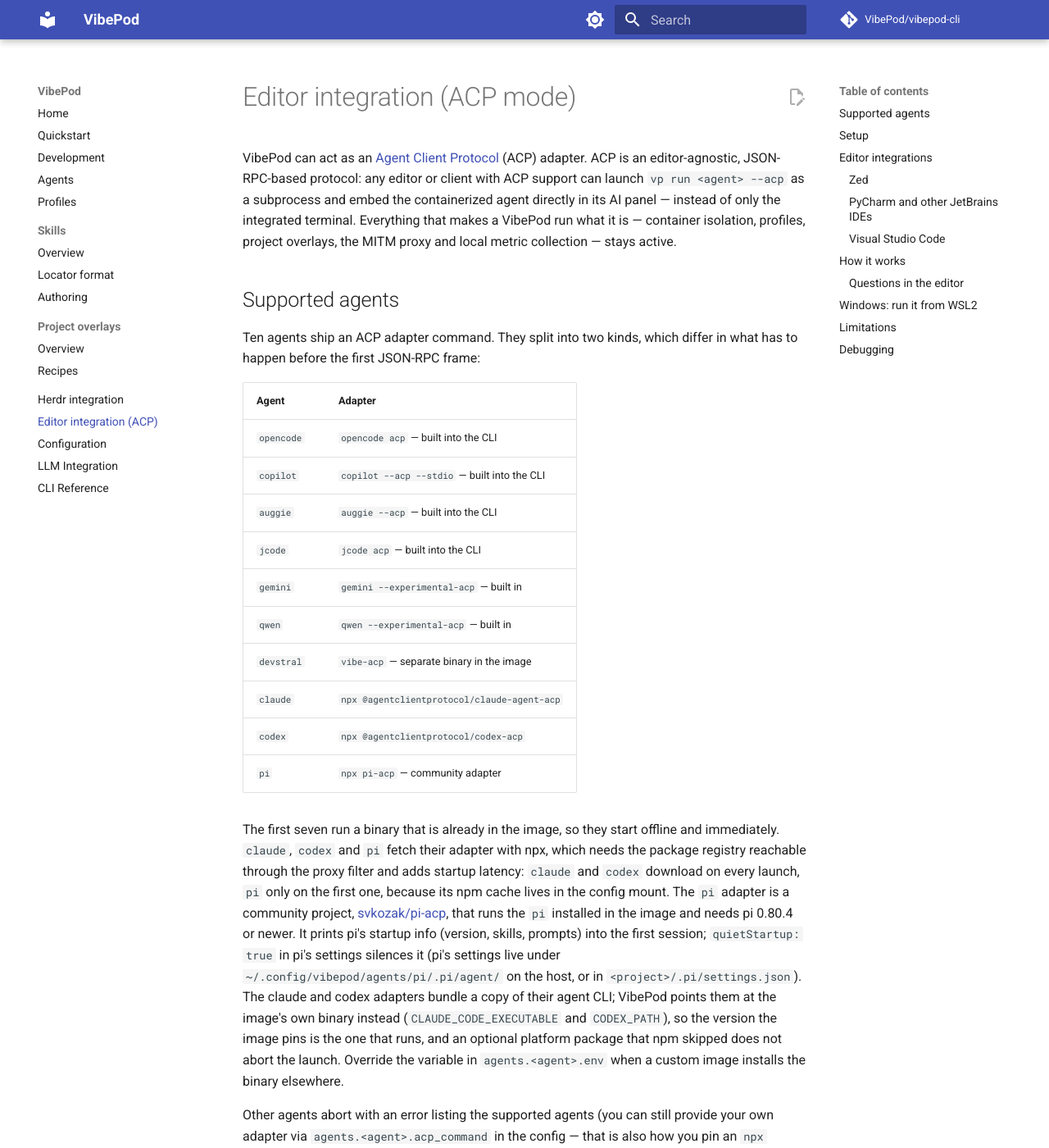
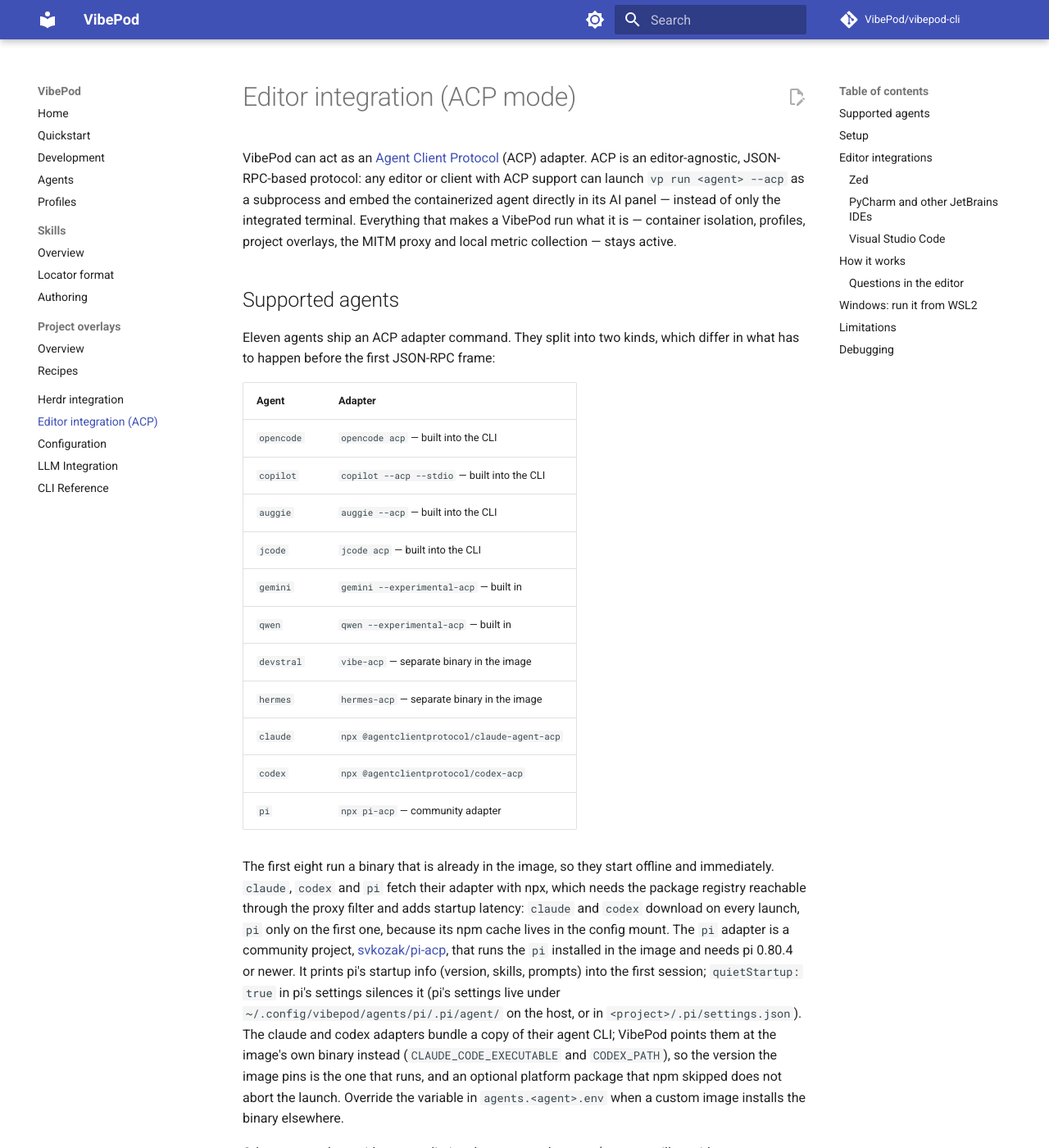
Before and after one commit to VibePod/vibepod-cli, an MkDocs documentation site: the page built from docs/acp.md, in a window 1280 px wide and 1400 px high. Shown: the whole window at 82% size. Built offline with MkDocs 1.6.1 and Material for MkDocs 9.7.7, drawn with Linux system fonts in a browser that asks for light colours; comment, search, counter and statistics services are not loaded.

Commit message:
Add ACP adapter support for hermes

```diff
--- a/docs/acp.md
+++ b/docs/acp.md
@@ -10,7 +10,7 @@
 
 ## Supported agents
 
-Ten agents ship an ACP adapter command. They split into two kinds, which
+Eleven agents ship an ACP adapter command. They split into two kinds, which
 differ in what has to happen before the first JSON-RPC frame:
 
 | Agent      | Adapter                                     |
@@ -22,11 +22,12 @@
 | `gemini`   | `gemini --experimental-acp` — built in       |
 | `qwen`     | `qwen --experimental-acp` — built in         |
 | `devstral` | `vibe-acp` — separate binary in the image    |
+| `hermes`   | `hermes-acp` — separate binary in the image  |
 | `claude`   | `npx @agentclientprotocol/claude-agent-acp`  |
 | `codex`    | `npx @agentclientprotocol/codex-acp`         |
 | `pi`       | `npx pi-acp` — community adapter             |
 
-The first seven run a binary that is already in the image, so they start
+The first eight run a binary that is already in the image, so they start
 offline and immediately. `claude`, `codex` and `pi` fetch their adapter with
 npx, which needs the package registry reachable through the proxy filter and
 adds startup latency: `claude` and `codex` download on every launch, `pi`
```
Also changed, not shown: README.md (+1 -1 lines), docs/agents/index.md (+5 -0 lines), 2 other files.
